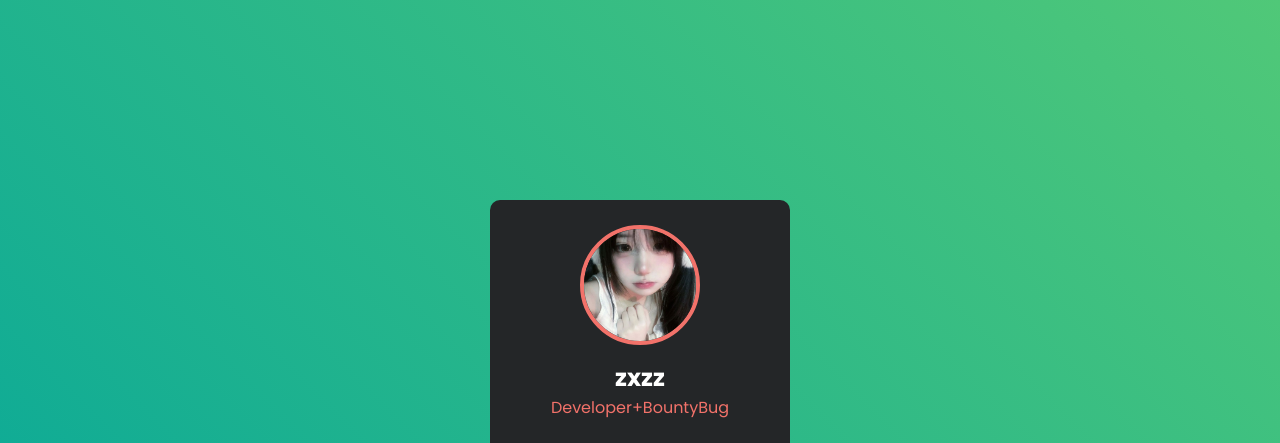
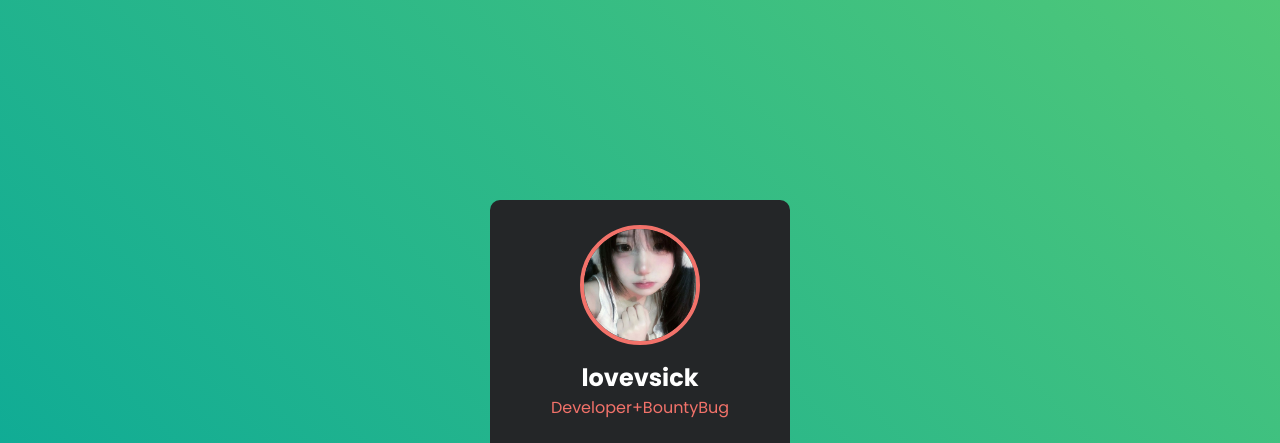
Before and after one commit to zx155/zx.github.io, a plain HTML site: page index.html in a window 1280 px wide. Shown: the top 443 px of the page. Drawn offline with Linux system fonts and the light colour scheme.

Commit message:
Update index.html

```diff
--- a/index.html
+++ b/index.html
@@ -21,7 +21,7 @@
 			<div class="card__img">
 				<img src="av.png" alt="" />
 			</div>
-			<h2>zxzz</h2>
+			<h2>lovevsick</h2>
 			<p>Developer+BountyBug</p>
 			<div class="card__social">
 				<a target="_black" href="https://www.facebook.com">
```
